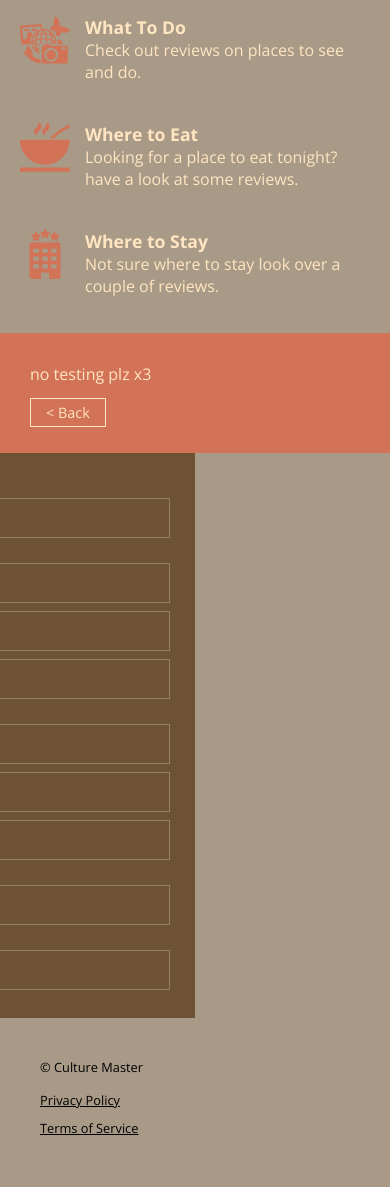
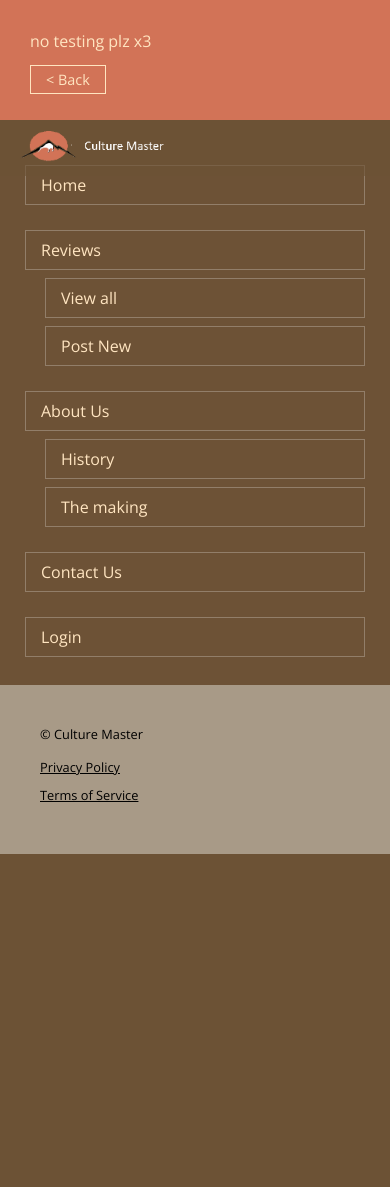
Before and after one commit to Callum-Bartle-92019337/Go-Team-203-Website, a Django app: page /home/History/ in a window 390 px wide. Shown: the part 110-1297 px from the top of the page. After the commit the page ends 964 px from the top, so only its background shows below. Run offline with Django 3.2, Linux system fonts and the light colour scheme.

Commit message:
CSS Changes

```diff
--- a/home/templates/base.html
+++ b/home/templates/base.html
@@ -30,33 +30,6 @@
           </div>
         </div>
       </header>
-        <section class="main">
-
-          <aside>
-            <div class="content trending">
-              <h3><a href="{% url 'reviews_list_strd' %}">What To Do</a></h3>
-              <p>Check out reviews on places to see and do.</p>
-
-            </div>
-          </aside>
-
-          <aside>
-            <div class="content find">
-              <h3><a href="{% url 'reviews_list_strd' %}">Where to Eat</a></h3>
-              <p>Looking for a place to eat tonight? have a look at some reviews.</p>
-
-            </div>
-          </aside>
-
-          <aside>
-            <div class="content tools">
-              <h3><a href="{% url 'reviews_list_strd' %}">Where to Stay</a></h3>
-              <p>Not sure where to stay look over a couple of reviews.</p>
-
-            </div>
-          </aside>
-
-        </section>
 
       {% block content %}
       {% endblock %}
--- a/static/css/css.css
+++ b/static/css/css.css
@@ -634,7 +634,16 @@ label[for=tandcagree] {
     background-image: url(../images/jap.background.jpg);
     background-position: left top;
   }
-  header a.logo {
+  /*header a.logo {*/
+  /*  width: 100%;*/
+  /*  height: 56px;*/
+  /*  left: 0;*/
+  /*  top: 0;*/
+  /*  background-color: rgba(109, 82, 54, 0.66);*/
+  /*  background-size: 144px 46px;*/
+  /*  background-position: 20px center;*/
+  /*}*/
+  nav a.logo {
     width: 100%;
     height: 56px;
     left: 0;
@@ -703,7 +712,8 @@ label[for=tandcagree] {
     position: static;
     width: auto;
     padding: 20px 15px;
-    background-color: #6d5236
+    background-color: #6d5236;
+    transform: translateX(0%);
   }
   nav ul, nav ul ul, nav ul ul ul {
     display: block;
```
Also changed, not shown: home/templates/home/home.html (+27 -0 lines), db.sqlite3.
